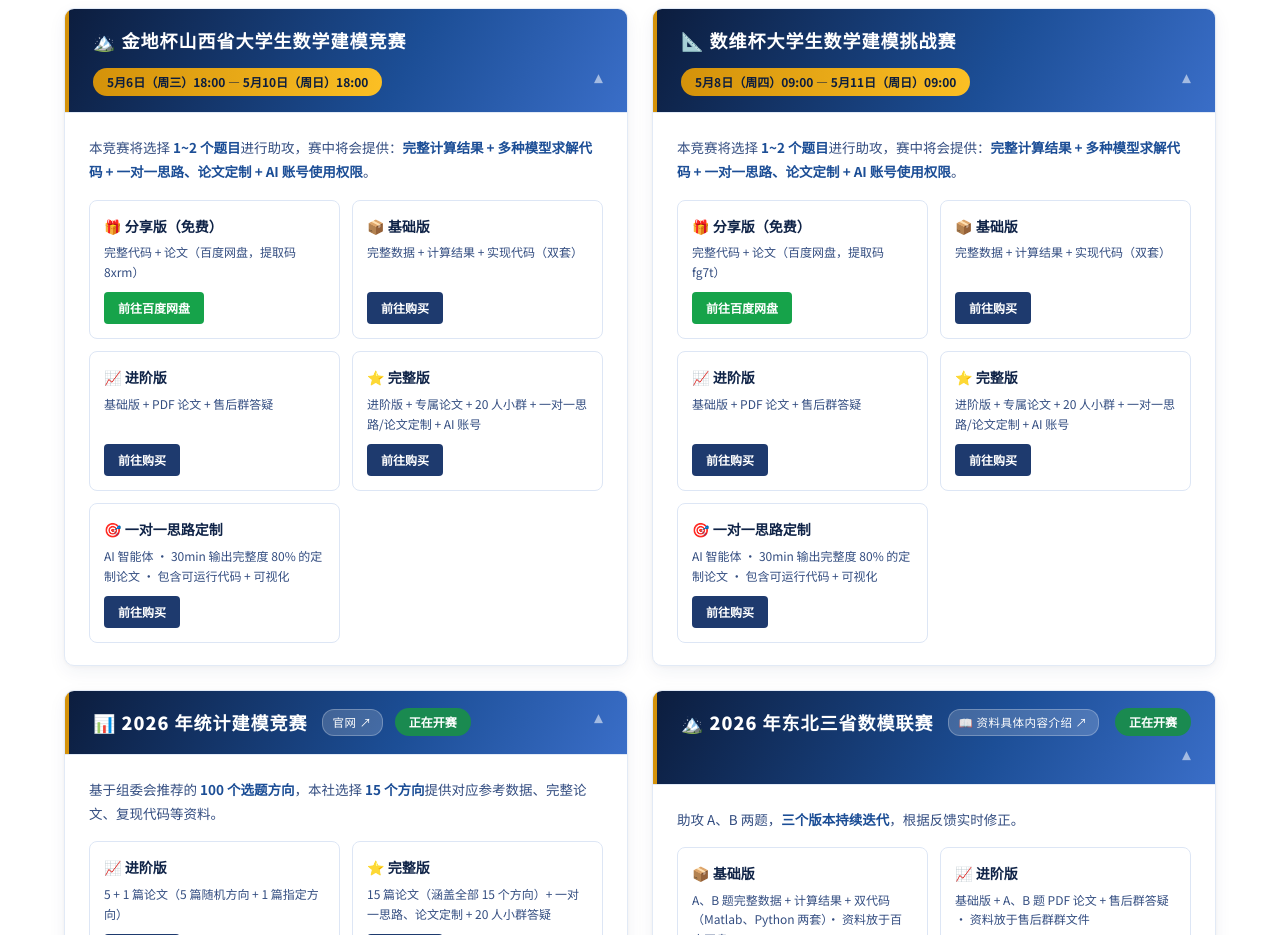
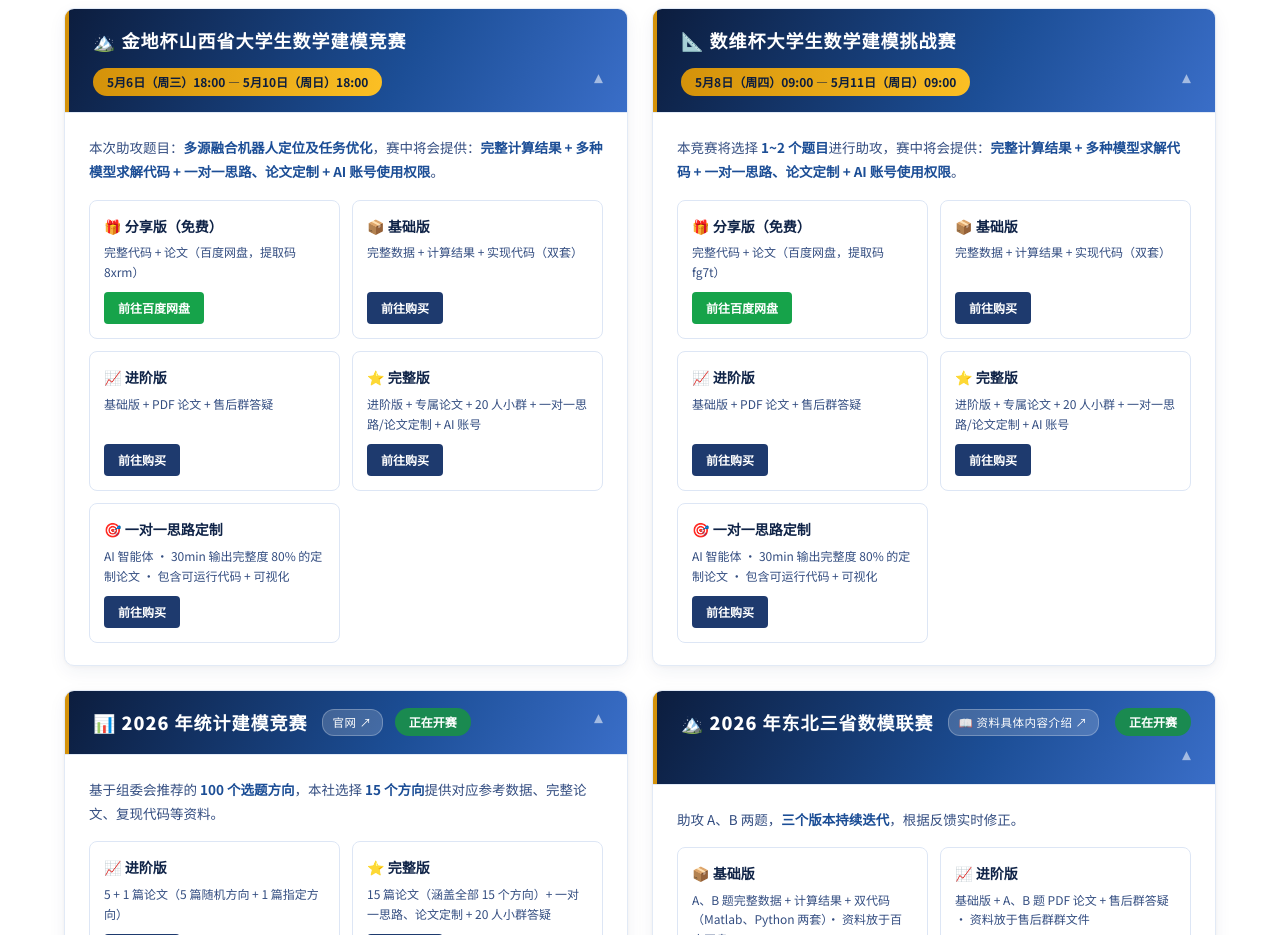
Before and after one commit to BZDmathclub/bzd-website, a plain HTML site: page index.html in a window 1280 px wide. Shown: the part 1120-2055 px from the top of the page. Drawn offline with Linux system fonts and the light colour scheme.

Commit message:
update 金地杯 topic to 多源融合机器人定位及任务优化

```diff
--- a/index.html
+++ b/index.html
@@ -1229,7 +1229,7 @@ a { color:inherit; }
       </div>
       <div class="comp-card-body">
         <div class="comp-meta">
-          本竞赛将选择 <strong>1~2 个题目</strong>进行助攻，赛中将会提供：<strong>完整计算结果 + 多种模型求解代码 + 一对一思路、论文定制 + AI 账号使用权限</strong>。
+          本次助攻题目：<strong>多源融合机器人定位及任务优化</strong>，赛中将会提供：<strong>完整计算结果 + 多种模型求解代码 + 一对一思路、论文定制 + AI 账号使用权限</strong>。
         </div>
         <div class="version-grid">
           <div class="ver-card">
```
